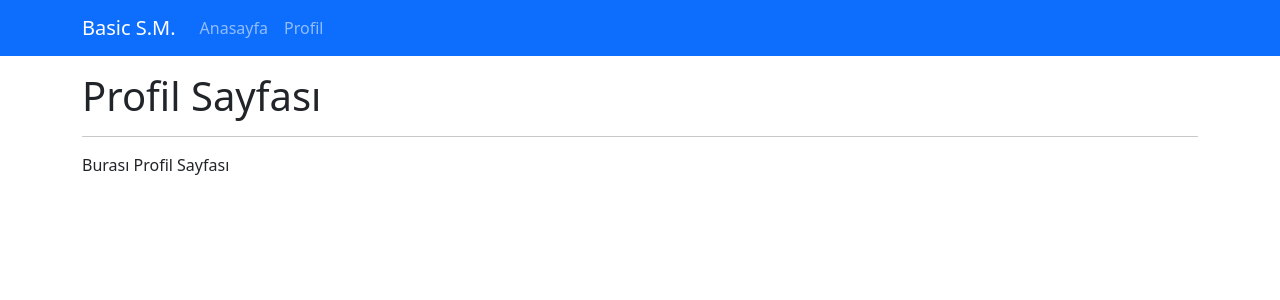
After one commit to onuryilmazpw/basic-social-media, a Django app: page /profile in a window 1280 px wide. The commit adds this page. Shown: the top 300 px of the page. Run offline with Django 4.2, Linux system fonts and the light colour scheme; some libraries are stand-ins or nearby versions.

Commit message:
add profile page

```diff
--- a/basic_social_media/urls.py
+++ b/basic_social_media/urls.py
@@ -21,4 +21,5 @@ from django.conf import settings
 urlpatterns = [
     path('admin/', admin.site.urls),
     path("", include('core.urls')),
+    path("", include('userprofile.urls'))
 ] + static(settings.MEDIA_URL, document_root=settings.MEDIA_ROOT)
--- a/core/views.py
+++ b/core/views.py
@@ -5,6 +5,6 @@ from django.shortcuts import render
 def index(request):
     template = "core/index.html"
     context = {
-        "deneme" : "deneme"
+
     }
     return render(request, template, context)
--- a/templates/partials/_navbar.html
+++ b/templates/partials/_navbar.html
@@ -6,7 +6,7 @@
                 <a class="nav-link" href="{% url 'home' %}">Anasayfa</a>
             </li>
             <li class="nav-item">
-                <a class="nav-link" href="{% url 'home' %}">Profil</a>
+                <a class="nav-link" href="{% url 'profile' %}">Profil</a>
             </li>
         </ul>
     </div>
--- /dev/null
+++ b/userprofile/templates/userprofile/profile.html
@@ -0,0 +1,24 @@
+{% extends 'base.html' %}
+{% load static %}
+
+{% block css_files %}
+    <link rel="stylesheet" href="{% static 'userprofile/css/style.css' %}">
+{% endblock %}
+
+{% block title %} Profil {% endblock %}
+
+{% block content %}
+    <div class="container mt-3">
+        <div class="row">
+            <div class="col-12">
+                <h1>Profil Sayfası</h1>
+                <hr>
+                <p>Burası Profil Sayfası</p>
+            </div>
+        </div>
+    </div>
+{% endblock %}
+
+{% block js_files %}
+    <script src="{% static 'userprofile/js/script.js' %}"></script>
+{% endblock %}
--- /dev/null
+++ b/userprofile/urls.py
@@ -0,0 +1,6 @@
+from django.urls import path
+from . import views
+
+urlpatterns = [
+    path("profile", views.user_profile, name="profile"),
+]
--- a/userprofile/views.py
+++ b/userprofile/views.py
@@ -1,3 +1,10 @@
 from django.shortcuts import render
 
 # Create your views here.
+
+def user_profile(request):
+    template = "userprofile/profile.html"
+    context = {
+
+    }
+    return render(request, template, context)
```
Also changed, not shown: userprofile/static/css/style.css (added), userprofile/static/js/script.js (added).
